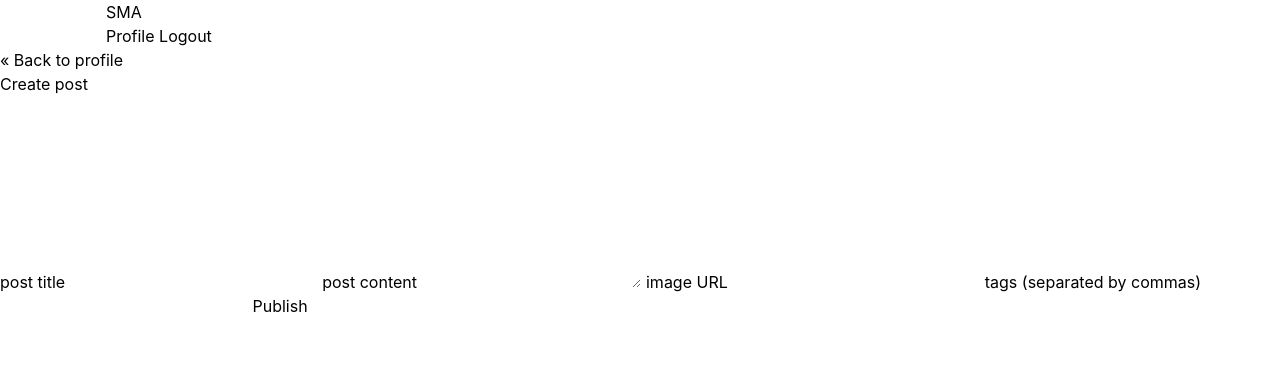
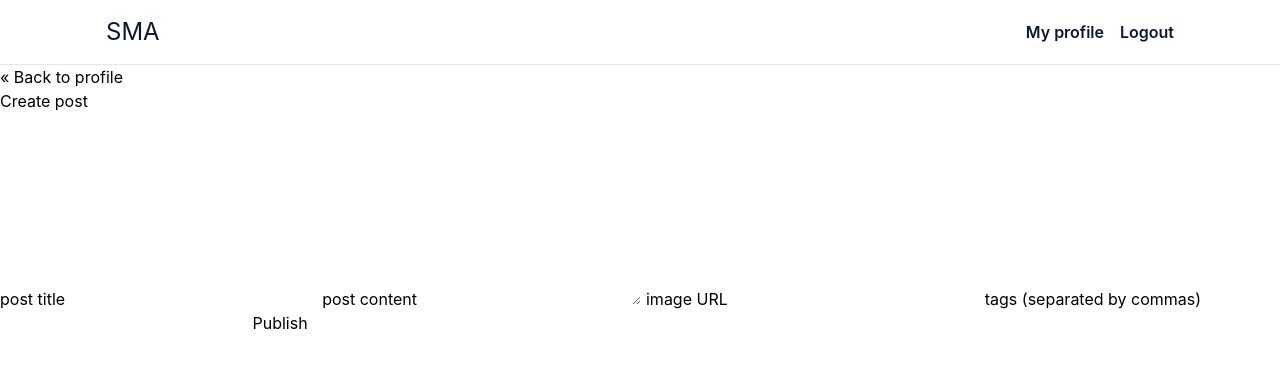
Before and after one commit to Khauku/JS2-course-assignment, a website: page post/create.html in a window 1280 px wide. Drawn offline with Linux system fonts and the light colour scheme; no server answers; sample sign-in values are in the browser's storage.

Commit message:
Fixed and updated header with Tailwind CSS for the remaining pages

```diff
--- a/post/create.html
+++ b/post/create.html
@@ -17,16 +17,18 @@
     <link rel="stylesheet" href="../css/post/post-form.css">
 </head>
 <body>
-<header class="site-header">
-    <div class="container header-inner">
-        <a class="brand" href="../index.html">SMA</a>
-        <nav class="nav" aria-label="Primary">
+<header class="bg-white border-b border-[var(--border)]">
+    <div class="container header-inner flex items-center justify-between min-h-16 py-3">
+        <a class="brand text-2xl text-[var(--text)]" href="../index.html">SMA</a>
+        <nav class="nav flex gap-4" aria-label="Primary">
             <!--When logged out-->
-            <a class="nav-link hide-when-auth" href="../login.html">Sign in</a>
-            <a class="nav-link hide-when-auth" href="../register.html">Register</a>
+            <a class="nav-link hide-when-auth text-[var(--text)] font-semibold hover:underline underline-offset-4 decoration-[var(--primary)] transition" href="login.html">Sign in</a>
+            <a class="nav-link hide-when-auth text-[var(--text)] font-semibold hover:underline underline-offset-4 decoration-[var(--primary)] transition" href="register.html">Register</a>
             <!--When logged in-->
-            <a class="nav-link show-when-auth" href="../profile.html">Profile</a>
-            <button class="nav-link btn-link show-when-auth" id="logoutBtn" type="button">Logout</button>
+            <a class="nav-link show-when-auth text-[var(--text)] font-semibold hover:underline underline-offset-4 decoration-[var(--primary)] transition cursor-pointer" href="../profile.html">My profile</a>
+            <button class="nav-link btn-link show-when-auth text-[var(--text)] font-semibold hover:underline underline-offset-4 decoration-[var(--primary)] transition cursor-pointer" id="logoutBtn" type="button">
+                Logout
+            </button>
         </nav>
     </div>
 </header>
```
Also changed, not shown: post/index.html (+11 -8 lines).
